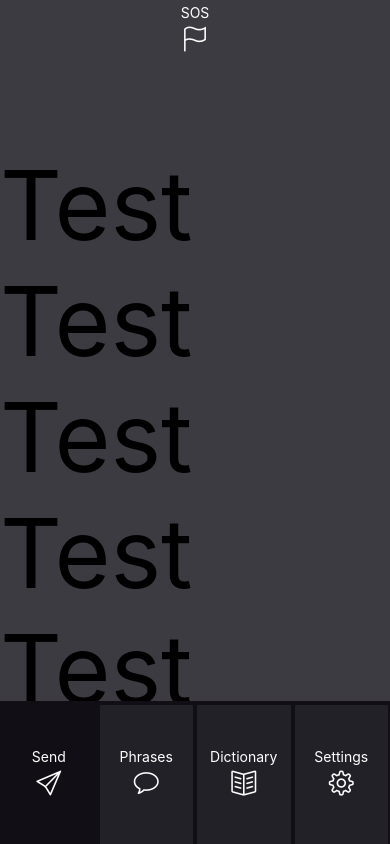
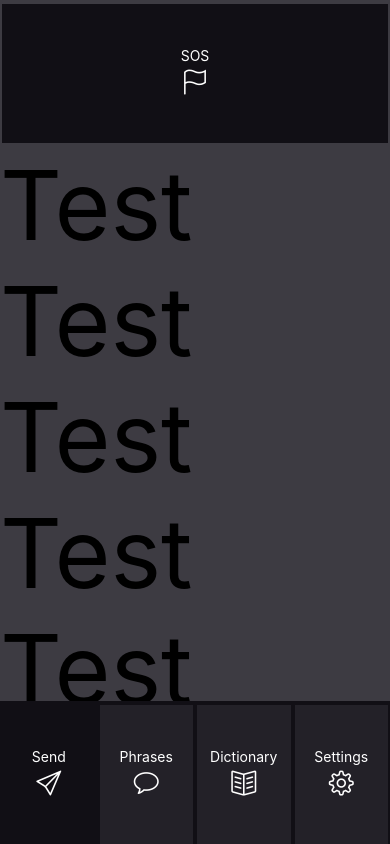
Before and after one commit to SamsUniAcct/MorseCodeApp, a React Native app: screen /Home in a window 390 px wide. Built offline with nearby package versions, Linux system fonts and the light colour scheme.

Commit message:
Working SOS button SOS button flashes hardcoded SOS morse code string utilises react-native-torch module. Clickable element is disabled while morse code plays

```diff
--- a/Components/Screens/HomeScreen.js
+++ b/Components/Screens/HomeScreen.js
@@ -19,14 +19,95 @@ import Icon from 'react-native-vector-icons/SimpleLineIcons';
 import Torch from 'react-native-torch';
 import { SafeAreaInsetsContext } from 'react-native-safe-area-context';
 
+const HomeScreen = ({ navigation }) => {
 
-const HomeScreen = ({ navigation }) => {
+    const sosCode = ['.', '.', '.', ',', '-', '-', '-', ',', '.', '.', '.'];
+
+    const torchOn = () => {
+        Torch.switchState(true);
+    };
+
+    const torchOff = () => {
+        Torch.switchState(false);
+    };
+
+    const [playing, setPlaying] = useState(false);
+
+    const [buttonColor, setButtonColor] = useState('#110F15');
+
+
+    const sendSOS = () => {
+        ToastAndroid.show('SOS code is ' + sosCode + ' !', ToastAndroid.LONG);
+        var dotspeed = 300;
+        var dashspeed = 800;
+        var commaspeed = 200;
+        var slashspeed = 300;
+        const playLoop = () => {
+            setPlaying(true);
+            setButtonColor('#232128');
+
+            let playloop = 0;
+            if (playloop <= sosCode.length) {
+
+                setTimeout(function run() {
+                    console.log('color change ' + playloop);
+                    torchOff();
+                    console.log('box up ^');
+                    console.log('the position ' + playloop + ' code is a ');
+                    if (sosCode[playloop] == '.') {
+                        setTimeout(function pause() {
+                            playloop++;
+                            console.log('.');
+                            torchOn();
+                            console.log('box down ^');
+                            setTimeout(run, dotspeed);
+                        }, 300);
+                    } else if (sosCode[playloop] == '-') {
+                        setTimeout(function pause() {
+                            playloop++;
+                            console.log('-');
+                            torchOn();
+                            console.log('box down ^');
+                            setTimeout(run, dashspeed);
+                        }, 300);
+                    } else if (sosCode[playloop] == ',') {
+                        setTimeout(function pause() {
+                            playloop++;
+                            console.log(',');
+                            torchOff();
+                            console.log('box up ^');
+                            setTimeout(run, commaspeed);
+                        }, 300);
+                    } else if (sosCode[playloop] == '/') {
+                        setTimeout(function pause() {
+                            playloop++;
+                            console.log('/');
+                            torchOff();
+                            console.log('box up ^');
+                            setTimeout(run, slashspeed);
+                        }, 300);
+                    } else {
+                        console.log('done!');
+                        setPlaying(false);
+                        setButtonColor('#110F15');
+                        return;
+                    }
+                }, 500);
+            } else {
+                console.log('it is done!');
+            }
+
+        };
+
+        playLoop();
+
+    };
 
     return (
         <View style={styles.mainContainer}>
             <View style={styles.header}>
 
-                <TouchableHighlight name='SOS'  underlayColor="#5E5C63" >
+                <TouchableHighlight name='SOS' disabled={playing} onPress={sendSOS} underlayColor="#5E5C63" style={[styles.footerButton, { backgroundColor: buttonColor }]} >
                     <View >
                         <Text style={styles.footerButtonText}>SOS</Text>
                         <Icon name="flag" size={25} color="#4F8EF7" style={styles.footerButtonText} />
@@ -36,11 +117,11 @@ const HomeScreen = ({ navigation }) => {
             </View>
             <View style={styles.mainSection}>
                 <ScrollView>
-                     <Text style={{ fontSize: 96 }}>Test</Text>
-                     <Text style={{ fontSize: 96 }}>Test</Text>
-                     <Text style={{ fontSize: 96 }}>Test</Text>
-                     <Text style={{ fontSize: 96 }}>Test</Text>
-                     <Text style={{ fontSize: 96 }}>Test</Text>
+                    <Text style={{ fontSize: 96 }}>Test</Text>
+                    <Text style={{ fontSize: 96 }}>Test</Text>
+                    <Text style={{ fontSize: 96 }}>Test</Text>
+                    <Text style={{ fontSize: 96 }}>Test</Text>
+                    <Text style={{ fontSize: 96 }}>Test</Text>
                 </ScrollView>
             </View>
             <View style={styles.footer}>
```
